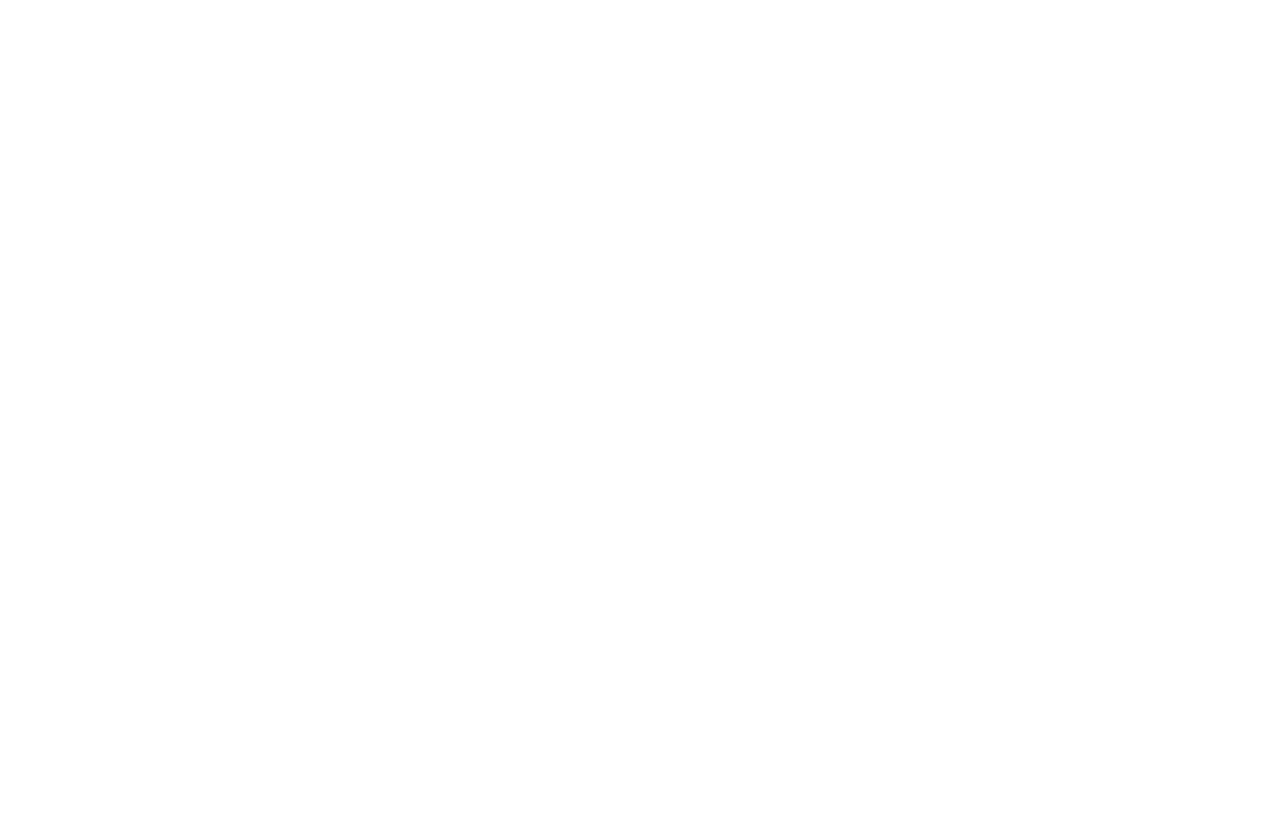
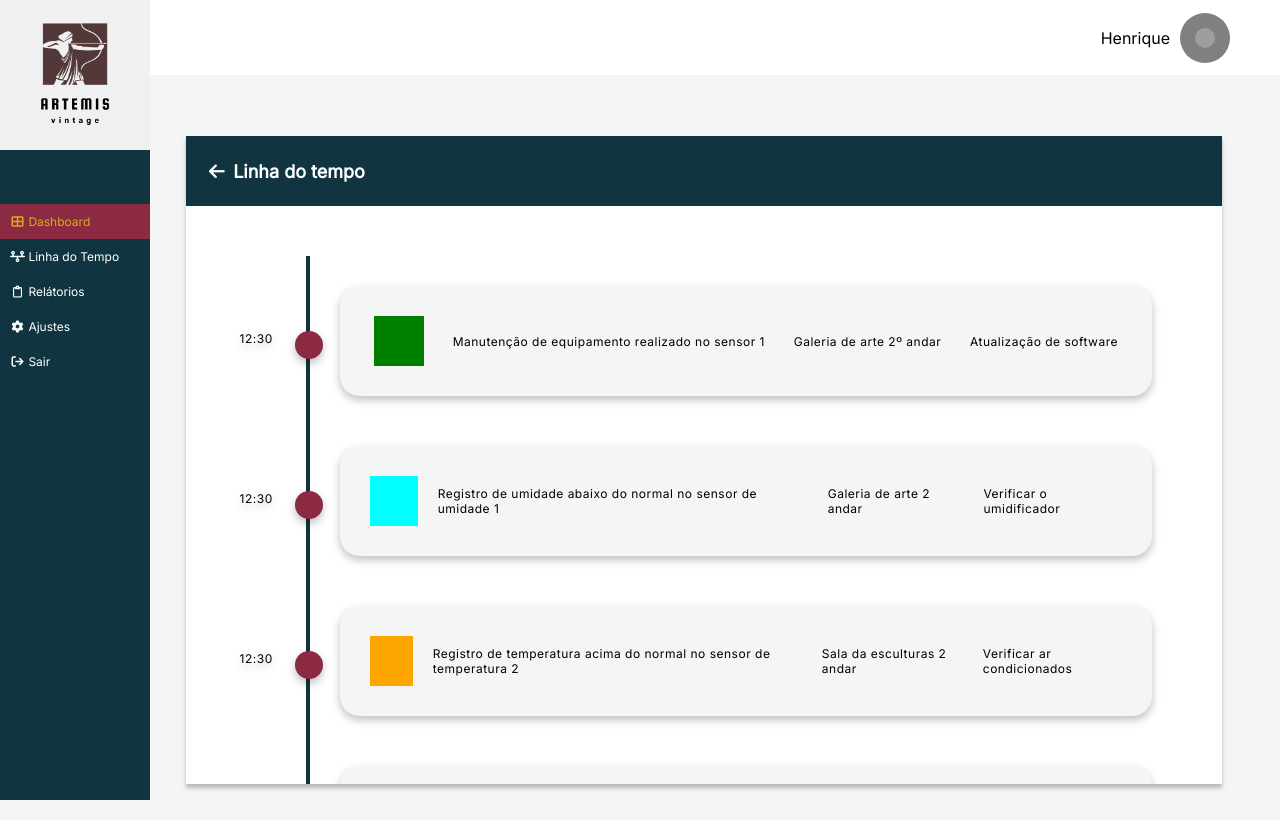
Before and after one commit to Art-Vision-Tech/Art-Vision-Tech-Weabsite, a plain HTML site: page linha_do_tempo/linha_do_tempo.html in a window 1280 px wide. Drawn offline with Linux system fonts and the light colour scheme; grey boxes are pictures that could not be loaded.

Commit message:
Tela linha do tempo #1
- Primeira versão da tela "Linha do Tempo"

```diff
--- /dev/null
+++ b/linha_do_tempo/linha_do_tempo.css
@@ -0,0 +1,68 @@
+.timeline {
+    border-left: solid 4px #103440;
+    border-bottom-right-radius: 4px;
+    border-top-right-radius: 4px;
+    font-family: 'Inter';
+    margin: 30px 20px 30px 100px;
+    letter-spacing: 0.5px;
+    position: relative;
+    padding: 30px;
+    list-style: none;
+    text-align: left;
+    font-weight: 100;
+    max-width: 100%;
+}
+
+.evento {
+    margin-bottom: 50px;
+    font-size: 12px;
+    background-color: whitesmoke;
+    position: relative;
+    padding: 30px;
+    display: flex;
+    justify-content: space-around;
+    gap: 20px;
+    align-items: center;
+    border-radius: 20px;
+    filter: drop-shadow(0px 4px 4px rgba(0, 0, 0, 0.25));
+}
+
+.timeline-status {
+    height: 50px;
+    width: 50px;
+}
+
+.atualizado {
+    background-color: green;
+}
+
+.umidade {
+    background-color: aqua;
+}
+
+.temperatura {
+    background-color: orange;
+}
+
+.erro {
+    background-color: red;
+}
+
+.evento::after {
+    content: '';
+    position: absolute;
+    width: 20px;
+    height: 20px;
+    left: -45px;
+    background-color: #8C2A44;
+    border: 4px solid #8C2A44;
+    top: 45px;
+    border-radius: 50%;
+    z-index: 1;
+}
+.evento::before  {
+    content: '12:30';
+    position: absolute;
+    left: -100px;
+    top: 45px;
+}
--- a/linha_do_tempo/linha_do_tempo.html
+++ b/linha_do_tempo/linha_do_tempo.html
@@ -0,0 +1,70 @@
+<!DOCTYPE html>
+<html lang="en">
+
+<head>
+    <meta charset="UTF-8">
+    <meta name="viewport" content="width=device-width, initial-scale=1.0">
+    <link rel="stylesheet" href="https://cdnjs.cloudflare.com/ajax/libs/font-awesome/6.4.2/css/all.min.css">
+    <link href='https://fonts.googleapis.com/css?family=Inter' rel='stylesheet'>
+    <link rel="stylesheet" href="sidebar_nav.css">
+    <link rel="stylesheet" href="linha_do_tempo.css">
+    <link rel="stylesheet" href="sistema_style.css">
+    <title>Dashboard</title>
+</head>
+
+<body>
+    <div class="header">
+        <div id="perfil">
+            <p> Henrique </p>
+            <img id="perfil-avatar" src="https://cdn-icons-png.flaticon.com/512/3106/3106773.png" alt="Foto de perfil">
+        </div>
+    </div>
+    <div id="sidebar">
+        <img id="logo" src="logo.png" alt="Logo Museu">
+        <div id="sidebar-menu">
+            <a class="active" href="#DASHBOARD"> <i class="fa fa-fw fa-solid fa-table-cells-large"></i> Dashboard </a>
+            <a href="#Linha do Tempo"> <i class="fa fa-fw fa-solid fa-timeline"></i> Linha do Tempo </a>
+            <a href="#Relátorios"> <i class="fa fa-fw fa-regular fa-clipboard"></i> Relátorios </a>
+            <a href="#Ajustes"> <i class="fa fa-fw fa-solid fa-gear"></i> Ajustes </a>
+            <a href="#Sair"> <i class="fa fa-fw fa-solid fa-arrow-right-from-bracket"></i> Sair </a>
+        </div>
+    </div>
+    <div class="rigth-content">
+        <div class="container-bg-content">
+            <div class="container-header">
+                <p> <i class="fa fa-fw fa-solid fa-arrow-left" style="cursor: pointer;"></i> Linha do tempo </p>
+            </div>
+            <div class="container-main-content">
+                <ul class="timeline">
+                    <li class="evento" >
+                        <div class="timeline-status atualizado"></div>
+                        <p> Manutenção de equipamento realizado no sensor 1 </p>
+                        <p> Galeria de arte 2º andar </p>
+                        <p> Atualização de software </p>
+                    </li>
+                    <li class="evento" >
+                        <div class="timeline-status umidade"></div>
+                        <p> Registro de umidade abaixo do normal no sensor de umidade 1 </p>
+                        <p> Galeria de arte 2 andar </p>
+                        <p> Verificar o umidificador </p>
+                    </li>
+                    <li class="evento" >
+                        <div class="timeline-status temperatura"></div>
+                        <p> Registro de temperatura acima do normal no
+                            sensor de temperatura 2 </p>
+                        <p> Sala da esculturas 2 andar </p>
+                        <p> Verificar ar condicionados </p>
+                    </li>
+                    <li class="evento" >
+                        <div class="timeline-status erro"></div>
+                        <p> Perca do sinal com o o sensor de temperatura 2 </p>
+                        <p> Sala da escritura 1 andar </p>
+                        <p> Queda de energia </p>
+                    </li>
+                </ul>
+            </div>
+        </div>
+    </div>
+</body>
+
+</html>
--- /dev/null
+++ b/linha_do_tempo/sidebar_nav.css
@@ -0,0 +1,76 @@
+html, body {
+    min-height: 100%;
+}
+
+body {
+    margin: 0;
+    font-family: 'Inter';
+    background-color: whitesmoke;
+}
+
+.header {
+    background-color: white;
+    float: right;
+    width: 100%;
+    height: 75px;
+    display: flex;
+    justify-content: end;
+    align-items: center;
+    position: fixed;
+    top: 0;
+    overflow: hidden;
+}
+
+#perfil {
+    display: flex;
+    align-items: center;
+    margin-right: 50px;
+    gap: 10px;
+}
+
+#perfil-avatar {
+    border-radius: 50%;
+    padding: 15px;
+    height: 20px;
+    width: 20px;
+    background-color: gray;
+    vertical-align: middle;
+}
+
+#logo {
+    width: 100%;
+    height: 150px;
+}
+
+#sidebar {
+    margin: 0;
+    padding: 0;
+    top: 0;
+    background-color: #103440;
+    position: fixed;
+    height: 100vh;
+}
+
+#sidebar-menu {
+    margin: 50px 0px;
+    height: 400px;
+}
+
+#sidebar a {
+    margin: 0;
+    display: block;
+    color: white;
+    padding: 10px;
+    text-decoration: none;
+    display: block;
+    font-size: 12px;
+}
+#sidebar a:hover {
+    background-color: #8C2A44;
+    color: #D9AA1E;
+}
+
+#sidebar a.active {
+    color: #D9AA1E;
+    background-color: #8C2A44;
+}
--- /dev/null
+++ b/linha_do_tempo/sistema_style.css
@@ -0,0 +1,39 @@
+* {
+    margin: 0;
+    padding: 0;
+}
+
+
+.rigth-content {
+    margin-top: 100px;
+    margin-left: 10%;
+    display: flex;
+    justify-content: center;
+    align-items: center;
+    width: 90%;
+    height: 90vh;
+}
+
+.container-bg-content {
+    background-color: white;
+    height: 90%;
+    width: 90%;
+    box-shadow: 0px 4px 4px 0px rgba(0, 0, 0, 0.25);
+    overflow-y: auto;
+}
+
+.container-header {
+    background-color: #103440;
+    color: white;
+    height: 70px;
+    display: flex;
+    align-items: center;
+    padding-left: 20px;
+    font-weight: bold;
+    font-size: 18px;
+}
+
+.container-main-content {
+    padding: 20px;
+    background-color: white;
+}
--- a/login/styles_login.css
+++ /dev/null
@@ -1,106 +0,0 @@
-body{
-    background-image: url(../img/bg_login.jpeg);
-    background-size: cover;
-    background-position: center;
-    background-repeat: no-repeat;
-    height: 85vh;
-    display: flex;
-    text-align: center;
-    align-items: center;
-
-    justify-content: center;
-
-}
-
-.titulo1{
-    color:rgb(255, 255, 255);
-    width: fit-content;
-    height: 50px;
-    font-size: 24px;
-}
-
-.titulo2{
-    color:rgb(255, 255, 255);
-    width: fit-content;
-    height: 50px;
-    font-size: 19px;
-}
-
-.quadro1{
-    display: flex;
-    flex-direction: column;
-    text-align: center;
-    align-items: center;
-    justify-content: center;
-    width: 125px;
-    height: 290px;
-    background-color: #103440;
-    border: 1px black solid;
-    padding: 100px;
-    border-radius: 30px 0px 0px 30px;
-    margin-top: 100px;
-    border: none;
-}
-
-.campos{
-    margin-bottom: 30px;
-
-}
-
-.campos  > input{
-    color: rgb(130, 89, 89);
-    width: 250px;
-    height: 30px;
-    border-radius: 5px;
-    padding: 5px;
-    outline: 0;
-}
-
-.campos > input{
-    color: rgb(14, 13, 13);
-    width: 250px;
-    height: 30px;
-    border-radius: 5px;
-    padding: 5px;
-    outline: 0;
-}
-
-.quadro{
-    display: flex;
-    flex-direction: column;
-    text-align: center;
-    align-items: center;
-    justify-content: center;
-    width: 25%;
-    height: 450px;
-    background-color: rgb(255, 252, 252);
-    border: 1px black solid;
-    padding: 20px;
-    border-radius: 0px 30px 30px 0px;
-    margin-top: 100px;
-    border: none;
-}
-
-.botao{
-    color: rgb(255, 255, 255);
-    width: 265px;
-    height: 36px;
-    font-size: 17px;
-    cursor: pointer;
-    margin: 3px;
-    background-color: #8c2a44;
-    border-radius: 4px;
-    border: none;
-}
-
-.senha{
-    color: rgb(153, 0, 0);
-    text-decoration: none;
-    border: none;
-}
-
-.registro{
-    color: rgb(85, 85, 85);
-    text-decoration:dashed ;
-
-}
```
Also changed, not shown: cadastro/cadastro.html (+1 -10 lines), login/login.html (deleted, +0 -68 lines), linha_do_tempo/logo.png (added).
